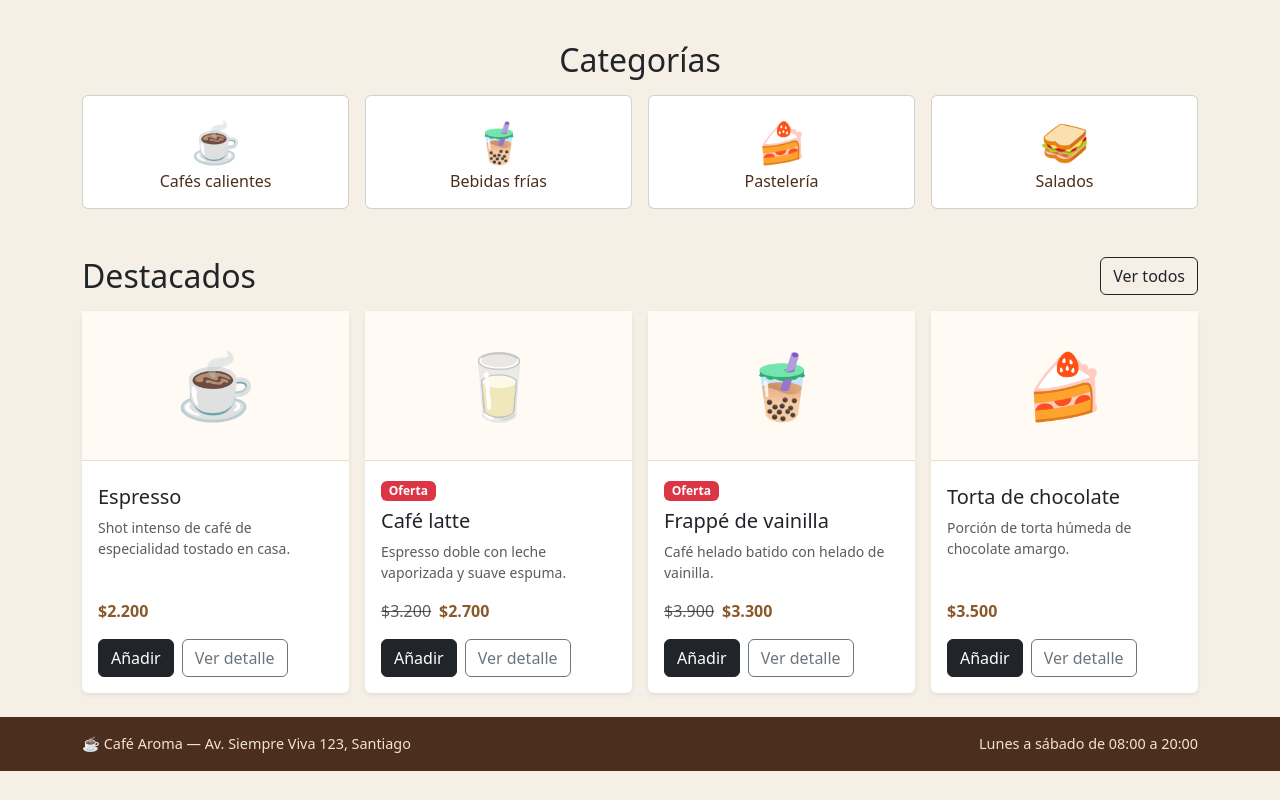
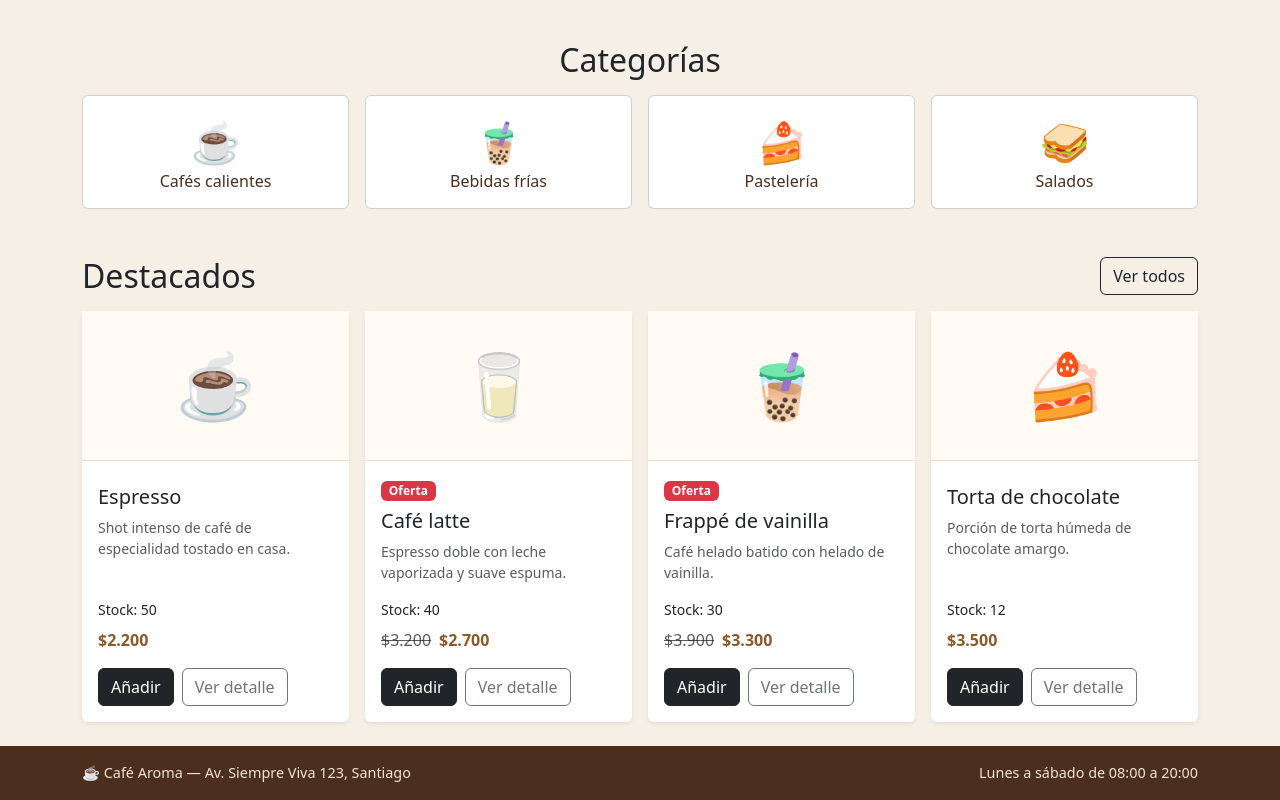
Before and after one commit to DiegoPerezz95/Cafeteria, a React (Vite) app: page / in a window 1280 px wide. Shown: the part 433-1233 px from the top of the page. Before the commit the page ends 1204 px from the top, so only its background shows below. Built offline with nearby package versions, Linux system fonts and the light colour scheme.

Commit message:
Muestra el stock en ProductoCard

```diff
--- a/src/components/ProductoCard.jsx
+++ b/src/components/ProductoCard.jsx
@@ -21,7 +21,9 @@ function ProductoCard({ producto, onAgregar }) {
         </div>
 
         <Card.Title>{producto.nombre}</Card.Title>
-        <Card.Text className="text-muted small flex-grow-1">{producto.descripcion}</Card.Text>
+                <Card.Text className="text-muted small flex-grow-1">{producto.descripcion}</Card.Text>
+
+        <Card.Text className="small mb-2">Stock: {producto.stock}</Card.Text>
 
         <div className="mb-3">
           {producto.oferta && (
--- a/src/views/HomeView.jsx
+++ b/src/views/HomeView.jsx
@@ -6,7 +6,7 @@ import { obtenerCategorias, obtenerDestacados } from '../data/datos'
 
 const banners = [
   { emoji: '☕', titulo: 'Café de especialidad', texto: 'Tostado en casa cada semana.' },
-  { emoji: '🥧', titulo: 'Nuevo kuchen de frambuesa', texto: 'Míralo en la sección de ofertas.' },
+  { emoji: '🥧', titulo: ' Nuevo kuchen de frambuesa', texto: 'Míralo en la sección de ofertas.' },
   { emoji: '🧋', titulo: 'Bebidas frías', texto: 'Para los días de calor.' },
 ]
 
```
